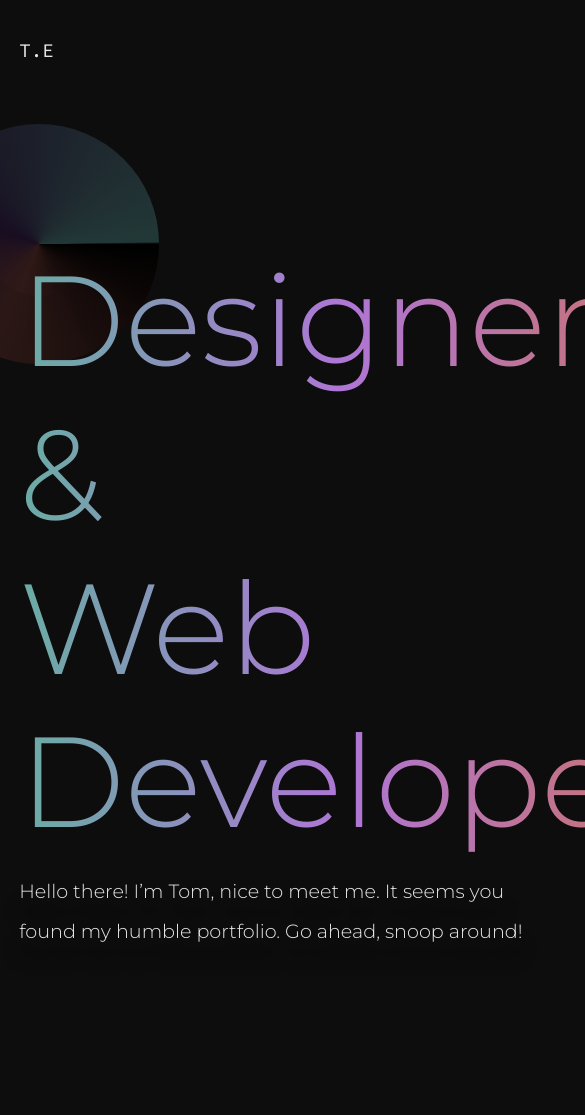
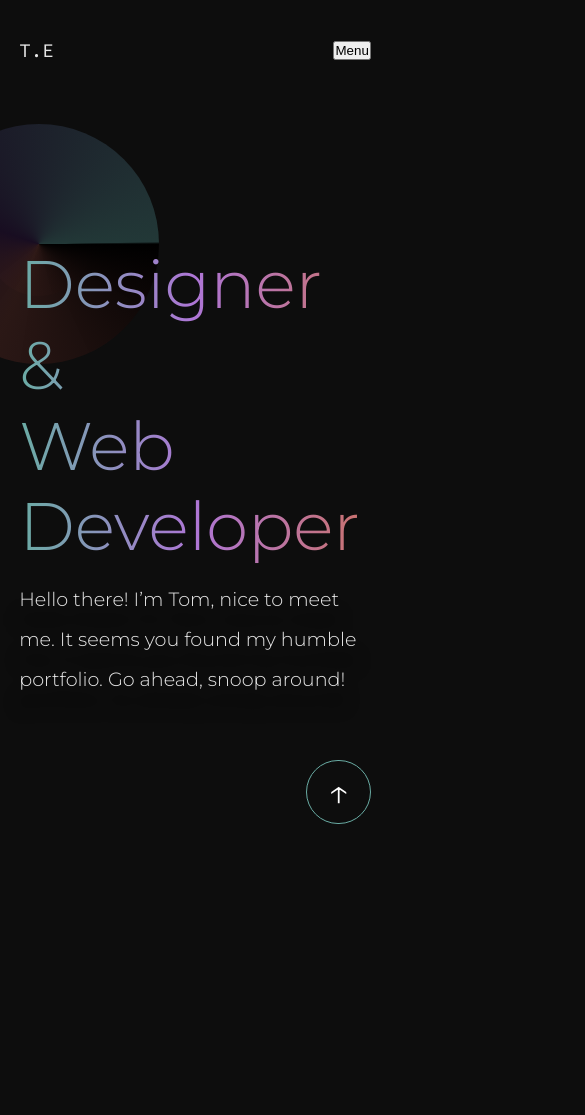
Before and after one commit to WParsec/Portfolio, a website with bundled scripts: page public/index.html in a window 390 px wide. Shown: the top 1115 px of the page, 585 px wide, since content can reach past the window. Built offline with nearby package versions, Linux system fonts and the light colour scheme.

Commit message:
font size change

```diff
--- a/public/index.html
+++ b/public/index.html
@@ -38,7 +38,7 @@
           <div class="circle-wrap z-0">
             <img src="/public/assets/circle.png" alt="">
           </div>
-          <h3 class="mb-3">Designer & <br> Web Developer</h3>
+          <h1 class="mb-3 display-1__primary">Designer & <br> Web Developer</h1>
           <!-- <div><h1 class="display-1__light d-flex mb-3">Tom Ertvaag<span class="text-small">✌</span></h1></div> -->
           <div class="d-flex flex-column text-code w-medium mb-5" id="textContainer"></div>
           <div class="text-code w-medium mb-5" id="secondTextContainer"></div>
--- a/src/sass/base/_global.scss
+++ b/src/sass/base/_global.scss
@@ -24,6 +24,8 @@ body {
   padding: 0;
   margin: 0;
   position: relative;
+  word-wrap: break-word;
+  overflow-wrap: break-word;
 }
 
 // <<<------------- LISTS RESETS ------------>>>
--- a/src/sass/base/_typography.scss
+++ b/src/sass/base/_typography.scss
@@ -47,13 +47,22 @@ Typography styling classes
 }
 
 .display-1__primary {
-  font-size: $display-1-font-size;
-  font-weight: 900;
-  color: $primary-color;
+  font-size: 8rem;
+  font-weight: $font-weight-lighter;
+  background: $gradient;
+  -webkit-background-clip: text;
+  -webkit-text-fill-color: transparent;
+  width: fit-content;
 
-  @media screen and (max-width: 468px) {
+  @media screen and (max-width: 800px) {
     &.display-1__primary {
-      font-size: $h1-font-size;
+      font-size: $display-1-font-size;
+    }
+  }
+
+  @media screen and (max-width: 600px) {
+    &.display-1__primary {
+      font-size: $h1-font-size * 1.2;
     }
   }
 }
```
Also changed, not shown: public/css/style.css.
